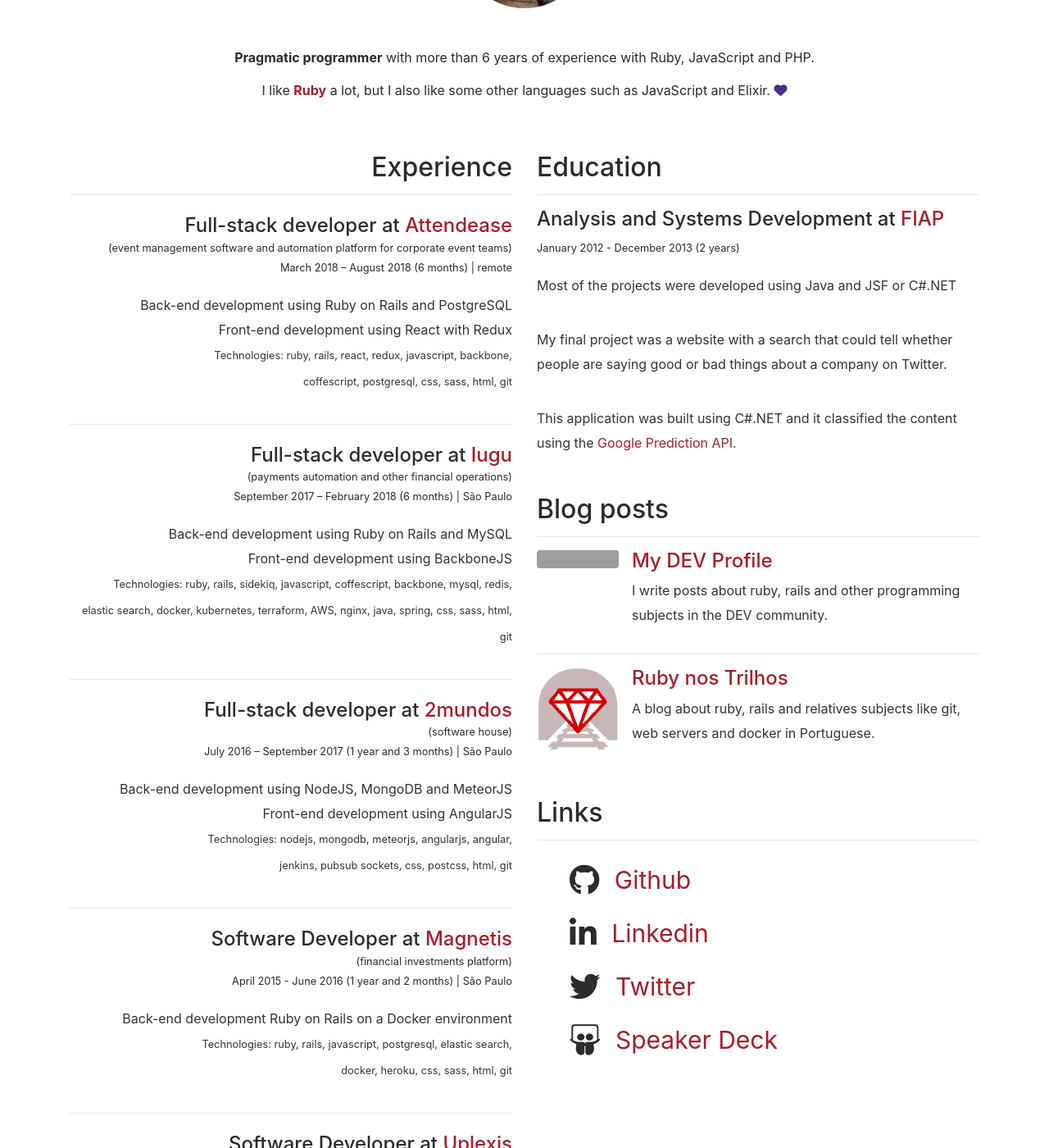
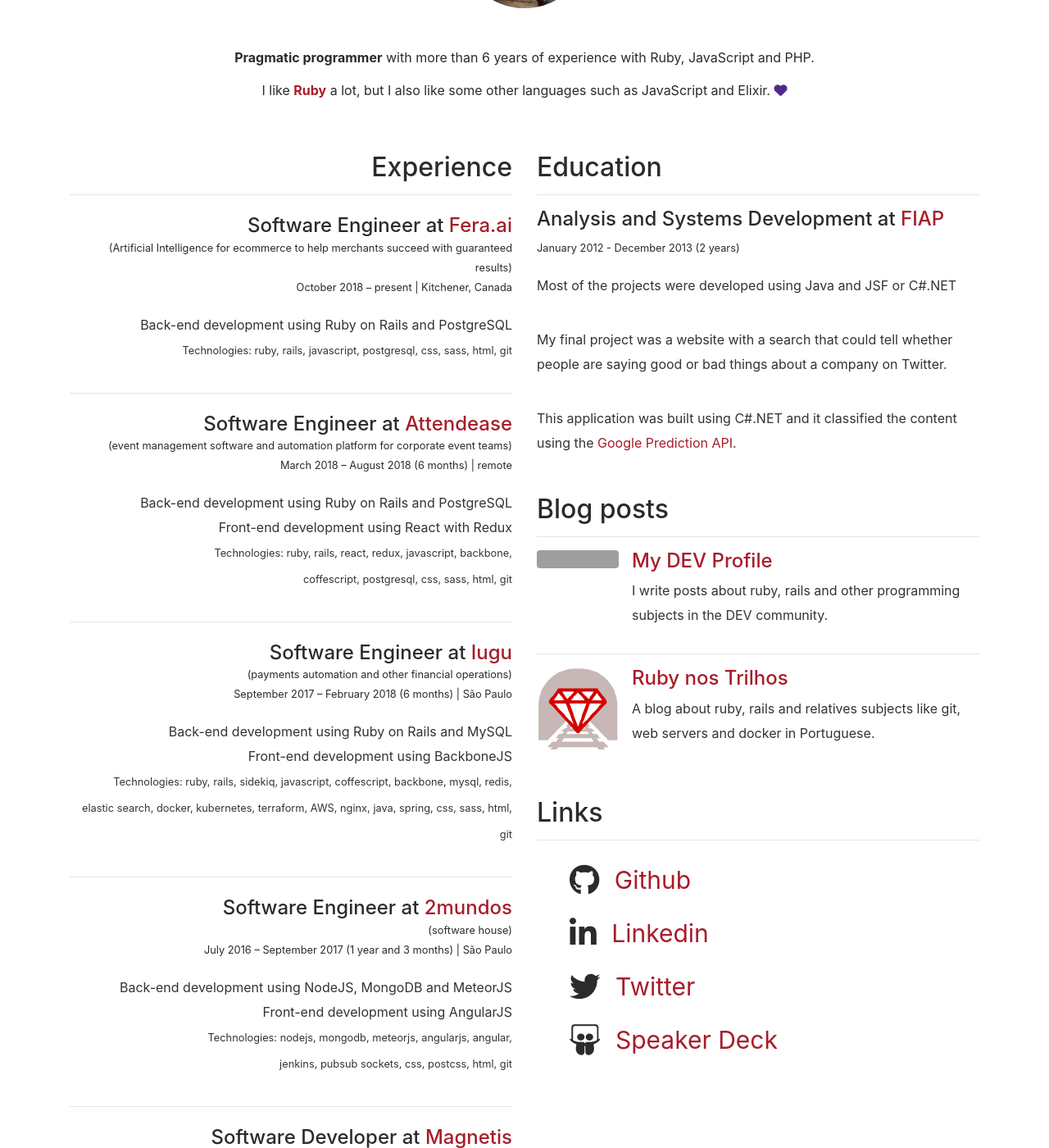
Before and after one commit to lucasprag/lucasprag, a Jekyll site: the page built from index.md, in a window 1280 px wide and 1400 px high, scrolled down 303 px. Shown: the whole window at 82% size. Built offline with Jekyll 4.4.1, drawn with Linux system fonts in a browser that asks for light colours; nearby versions of some CDN libraries; grey boxes are pictures that could not be loaded.

Commit message:
Add Fera.ai :tada:

```diff
--- a/_includes/experience.html
+++ b/_includes/experience.html
@@ -4,7 +4,26 @@
   <hr>
 
   <h4 class="mt-4 mb-0">
-    Full-stack developer at <a href="https://attendease.com/" target="_blank">Attendease</a>
+    Software Engineer at <a href="https://fera.ai/" target="_blank">Fera.ai</a>
+  </h4>
+  <small>
+    (Artificial Intelligence for ecommerce to help merchants succeed with guaranteed results)
+    <br>
+    October 2018 – present | Kitchener, Canada
+  </small>
+  <p class="description">
+    Back-end development using Ruby on Rails and PostgreSQL
+    <br>
+
+    <small>
+      Technologies: ruby, rails, javascript, postgresql, css, sass, html, git
+    </small>
+  </p>
+
+  <hr>
+
+  <h4 class="mt-4 mb-0">
+    Software Engineer at <a href="https://attendease.com/" target="_blank">Attendease</a>
   </h4>
   <small>
     (event management software and automation platform for corporate event teams)
@@ -25,7 +44,7 @@
   <hr>
 
   <h4 class="mt-4 mb-0">
-    Full-stack developer at <a href="http://iugu.com/" target="_blank">Iugu</a>
+    Software Engineer at <a href="http://iugu.com/" target="_blank">Iugu</a>
   </h4>
   <small>
     (payments automation and other financial operations)
@@ -46,7 +65,7 @@
   <hr>
 
   <h4 class="mt-4 mb-0">
-    Full-stack developer at <a href="http://2mundos.net/" target="_blank">2mundos</a>
+    Software Engineer at <a href="http://2mundos.net/" target="_blank">2mundos</a>
   </h4>
   <small>
     (software house)
```
